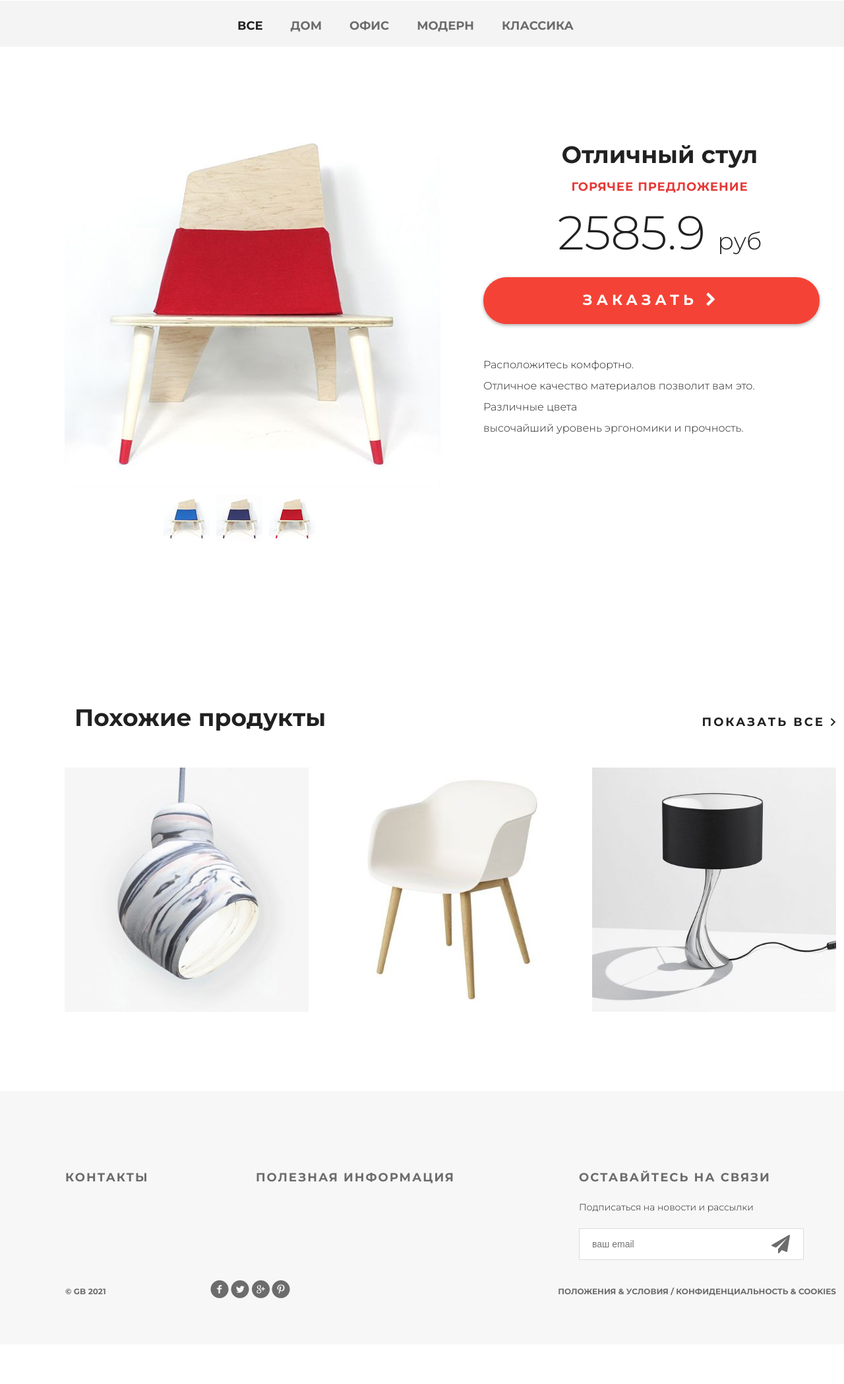
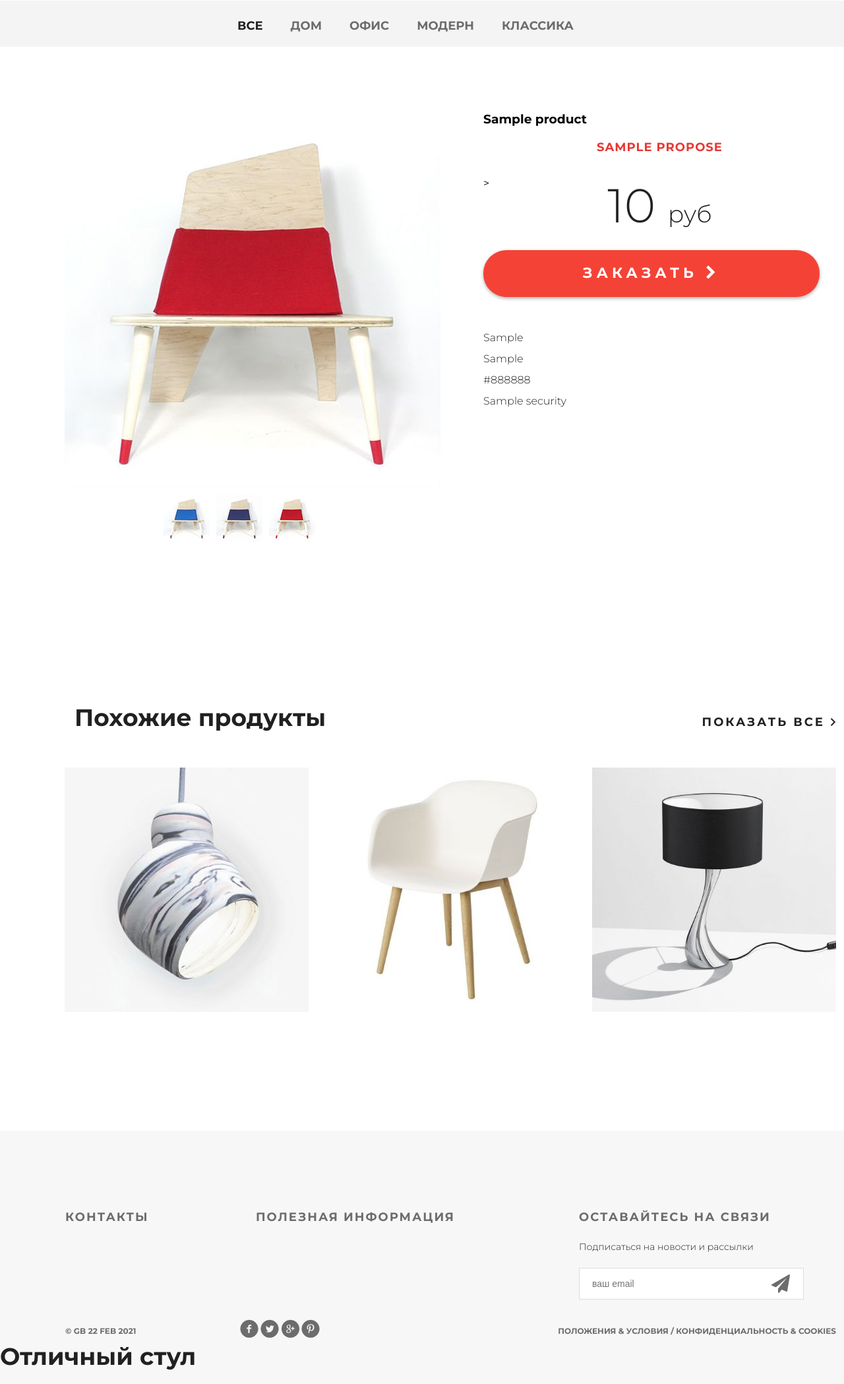
Before and after one commit to ArIonMark1/Django_server, a Django app: template mainapp/templates/mainapp/products.html in a window 1280 px wide; the page is wider, and only the part inside the window is pictured. Shown: the part 118-2215 px from the top of that part at 66% size. Before the commit the page ends 2085 px from the top of that part, so only its background shows below. Run offline with Django 3.2, Linux system fonts and the light colour scheme; the template is opened without the code that fills it: most values are stand-ins (such as "Sample title", 1, 10 or a date in 2020).

Commit message:
completed lesson2

```diff
--- a/mainapp/templates/mainapp/base.html
+++ b/mainapp/templates/mainapp/base.html
@@ -14,7 +14,6 @@
 	{% block content %}
 
 	{% endblock %}
-
     <div class="footer">
         <div class="clearfix">
             <div class="text-footer">
@@ -32,7 +31,7 @@
                 </form>
             </div>
         </div>
-        <p class="small">&copy; GB {% now "Y" %}</p>
+        <p class="small">&copy; GB {% now "d M Y" %}</p>
         <div class="social">
             <a href="#" class="social1"></a>
             <a href="#" class="social2"></a>
--- a/mainapp/templates/mainapp/contact.html
+++ b/mainapp/templates/mainapp/contact.html
@@ -1,7 +1,6 @@
 {% extends 'mainapp/base.html' %}
 {% load staticfiles %}
 {% block content %}
-
 	<div class="container">
 		<div class="hero">
 			<div class="header clearfix">
@@ -70,5 +69,4 @@
 
 		<div class="clr"></div>
 	</div>
-
 {% endblock %}
--- a/mainapp/templates/mainapp/products.html
+++ b/mainapp/templates/mainapp/products.html
@@ -1,7 +1,6 @@
 {% extends 'mainapp/base.html' %}
 {% load staticfiles %}
 {% block content %}
-
 	<div class="container">
 		<div class="hero-white">
 			<div class="header clearfix">
@@ -51,23 +50,32 @@
 						</div>
 					</div>
 				</div>
-
+				<!-- ======================== -->
 				<div class="description">
-					<h3 class="big-bold">Отличный стул</h3>
-					<h3 class="red">горячее предложение</h3>
-					<p class="price"> 2585.9 <span>руб</span></p>
+					<h3 class="bigp>высочайший уровень
+						эргономики и прочность.</p>-bold"> {{ products.name }} </h3>
+<!--					<h3 class="big-bold">Отличный стул</h3>-->
+					<h3 class="red"> {{ products.propose }} </h3>>
+<!--					<h3 class="red">горячее предложение</h3>-->
+					<p class="price"> {{ products.price }} <span>руб</span></p>
+<!--					<p class="price"> 2585.9 <span>руб</span></p>-->
 					<a href="#" class="red-button">
 						заказать <i class="fa fa-chevron-right" aria-hidden="true"></i>
 					</a>
 					<div class="description-text">
-						<p>Расположитесь комфортно.</p>
-						<p>Отличное качество материалов
-						позволит вам это.</p>
-						<p>Различные цвета</p>
-						<p>высочайший уровень
-						эргономики и прочность.</p>
+						<p>{{ products.description.headInfo }}</p>
+<!--						<p>Расположитесь комфортно.</p>-->
+						<p> {{ products.description.materialsInfo }} </p>
+<!--						<p>Отличное качество материалов-->
+<!--						позволит вам это.</p>-->
+						<p> {{ products.description.colors }} </p>
+<!--						<p>Различные цвета</p>-->
+						<p> {{ products.description.security }} </p>
+<!--						<p>высочайший уровень-->
+<!--						эргономики и прочность.</p>-->
 					</div>
 				</div>
+				<!-- =========================== -->
 			</div>
 
 			<div class="related">
@@ -108,8 +116,7 @@
 			</div>
 		</div>
 
-		<div class="clr"></div>
+		<div class="clr"></div><h3 class="big-bold">Отличный стул</h3>
 
 	</div>
-
 {% endblock %}
```
Also changed, not shown: mainapp/views.py (+11 -1 lines).
